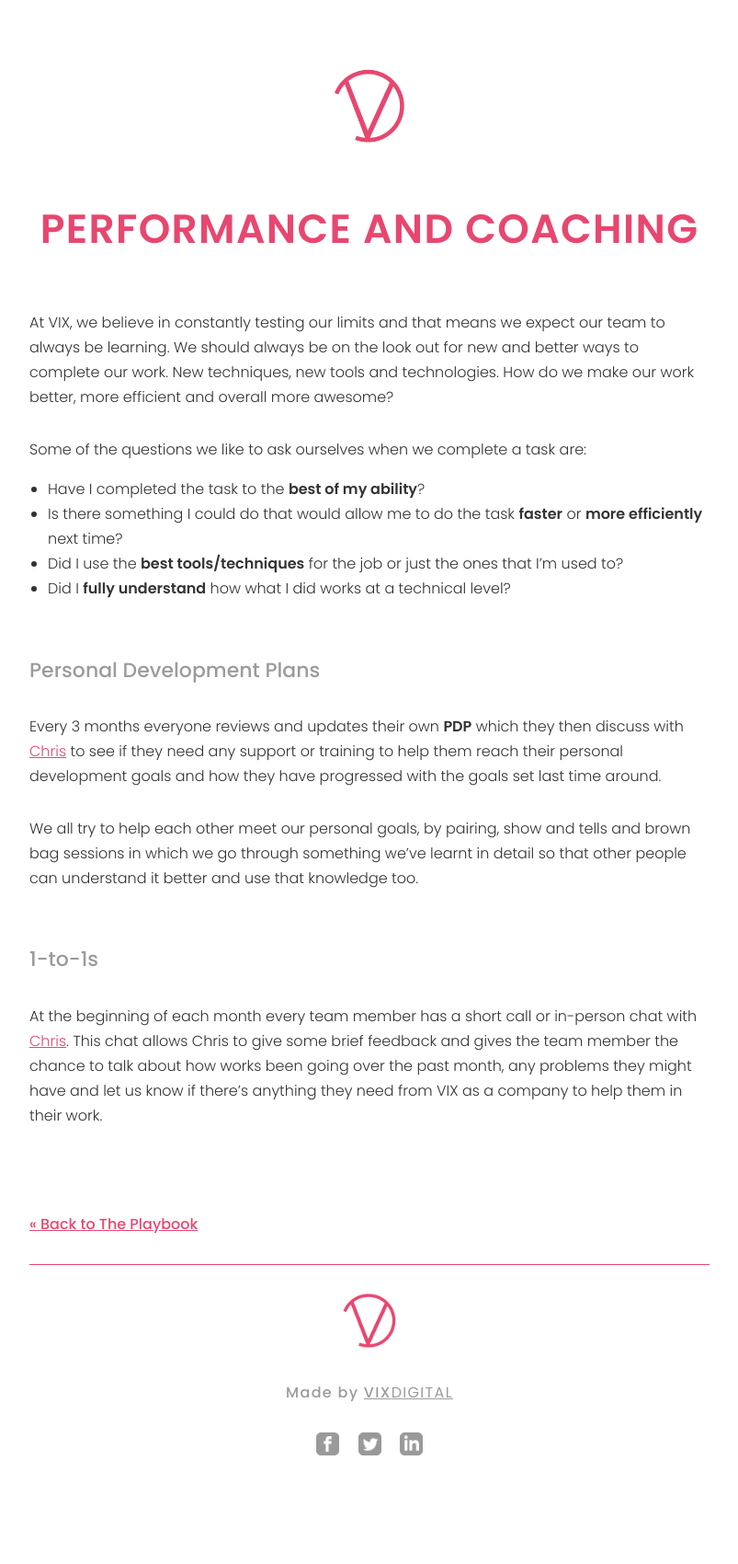
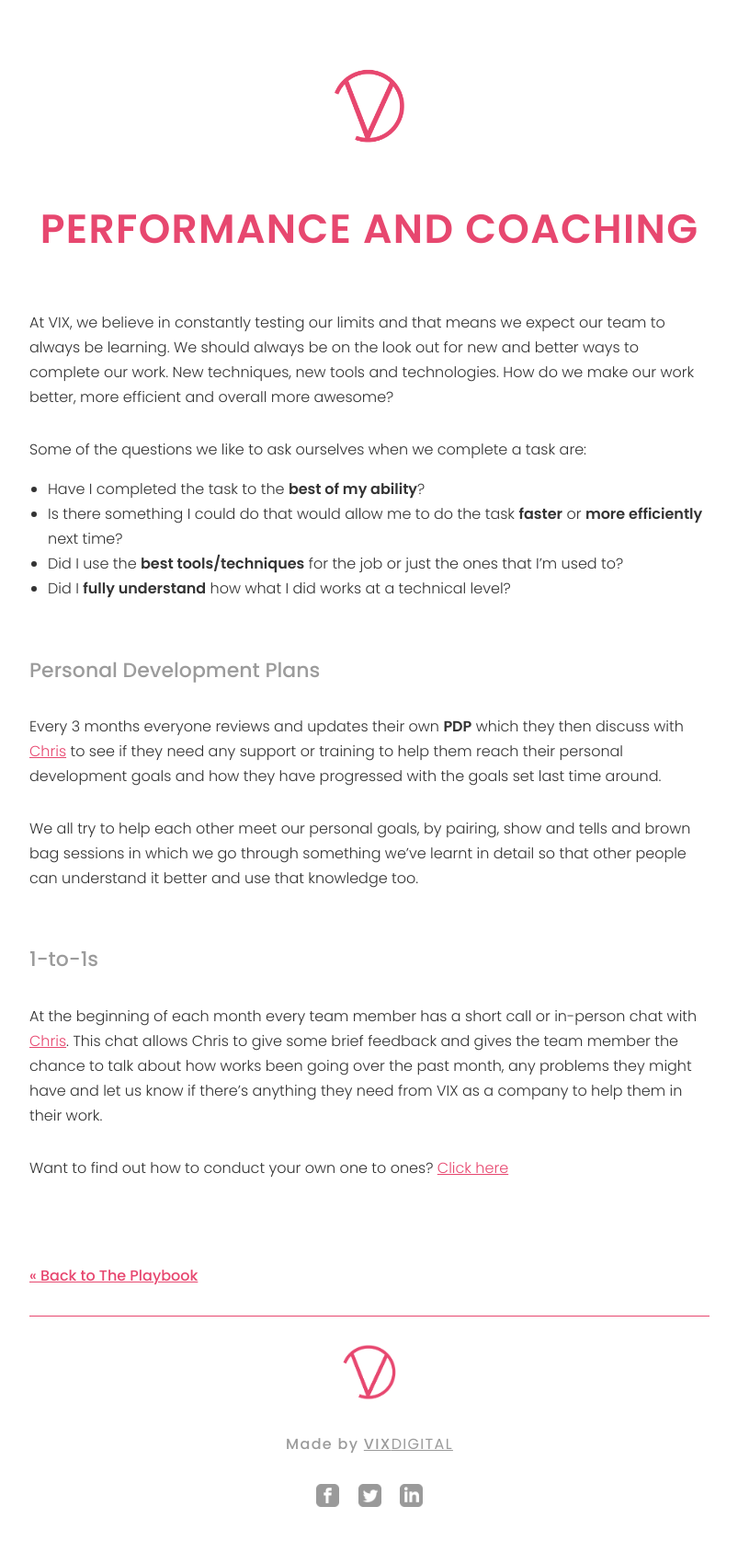
Before and after one commit to vixdigital/playbook, a Jekyll site: the page built from _plays/07-our-company/performance-and-coaching.markdown, in a window 1280 px wide. Shown: the whole page at 92% size, without its empty margins (238-1041 px from the left). Built offline with Jekyll 4.4.1, drawn with Linux system fonts in a browser that asks for light colours; before the commit the page ends 1644 px from its top, so only the background shows below that.

Commit message:
added link to one to one guide

```diff
--- a/_plays/07-our-company/performance-and-coaching.markdown
+++ b/_plays/07-our-company/performance-and-coaching.markdown
@@ -18,3 +18,5 @@
 
 #### 1-to-1s
 At the beginning of each month every team member has a short call or in-person chat with [Chris](http://vix.digital/team/christopher-shaw). This chat allows Chris to give some brief feedback and gives the team member the chance to talk about how works been going over the past month, any problems they might have and let us know if there's anything they need from VIX as a company to help them in their work.
+
+Want to find out how to conduct your own one to ones? [Click here](https://vix.digital/playbook/performance-coaching/)
```
